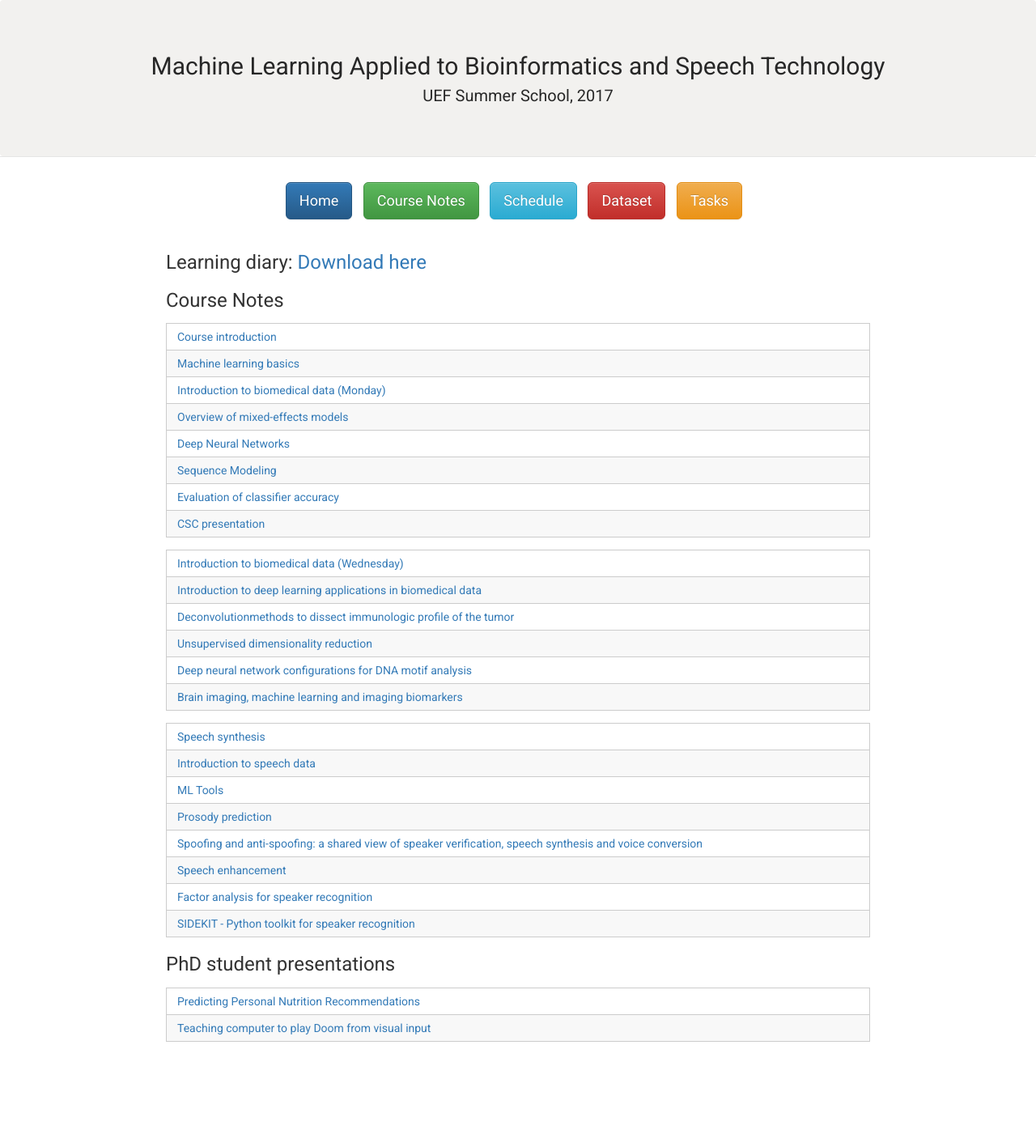
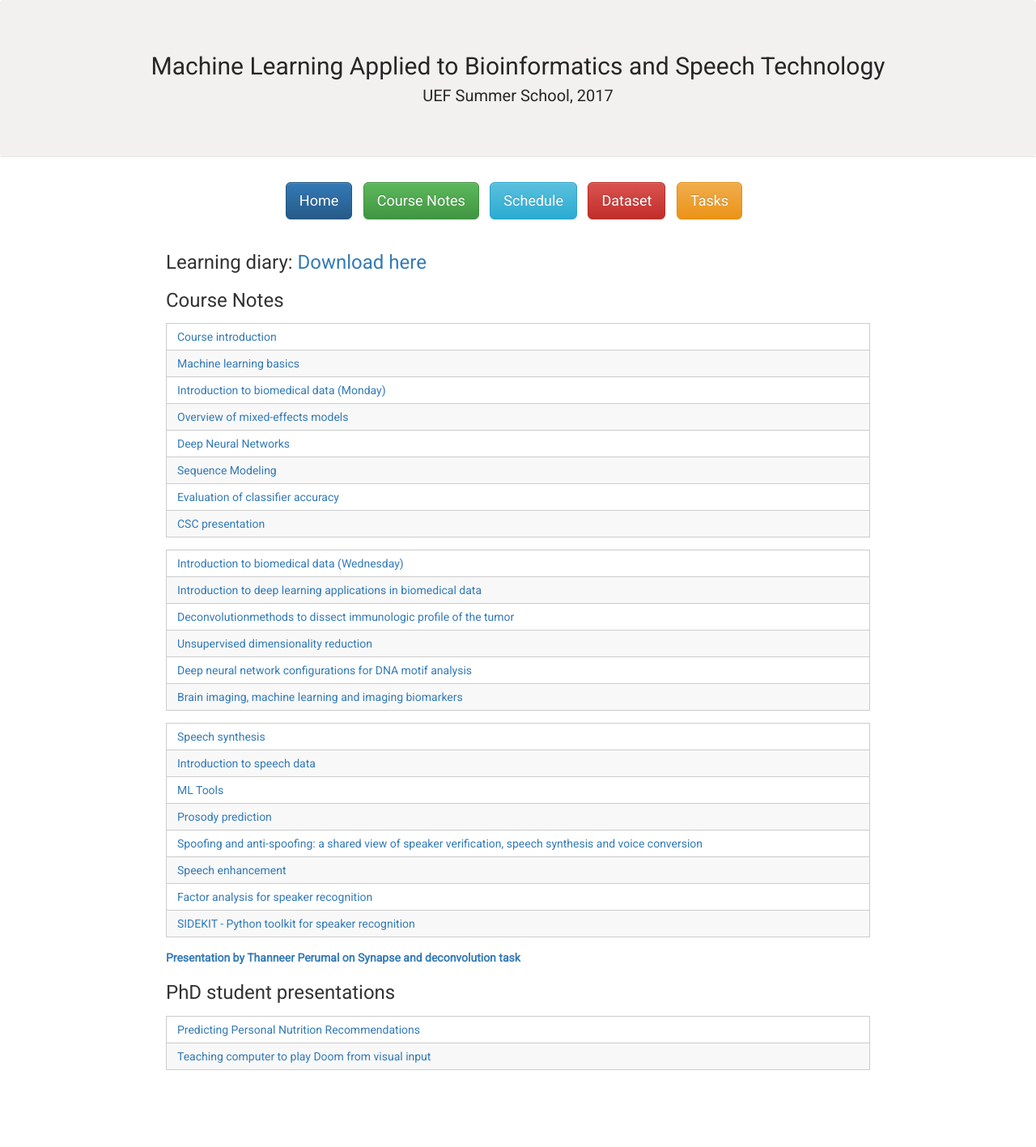
Before and after one commit to abrahamwoubie/Summer_School_RL, a Jekyll site: the page built from 35c163ca47986f8e1f5eec9d54238ad1229a7c92/course-notes.md, in a window 1280 px wide. Shown: the whole page at 81% size. Built offline with Jekyll 4.4.1, drawn with Linux system fonts in a browser that asks for light colours; nearby versions of some CDN libraries; before the commit the page ends 1382 px from its top, so only the background shows below that.

Commit message:
Added Thanneer's presentation

```diff
--- a/35c163ca47986f8e1f5eec9d54238ad1229a7c92/course-notes.md
+++ b/35c163ca47986f8e1f5eec9d54238ad1229a7c92/course-notes.md
@@ -37,6 +37,8 @@ title: Course Notes | MLABST'17
 | [Factor analysis for speaker recognition]({{ site.url }}{{ site.baseurl }}/content/factor_analysis.pdf) |
 | [SIDEKIT - Python toolkit for speaker recognition]({{ site.url }}{{ site.baseurl }}/content/sidekit.pdf) |
 
+[**Presentation by Thanneer Perumal on Synapse and deconvolution task**](http://cs.uef.fi/~anssk/thanneer_presentation.mp4)
+
 ### PhD student presentations
 
 | --- |
```
